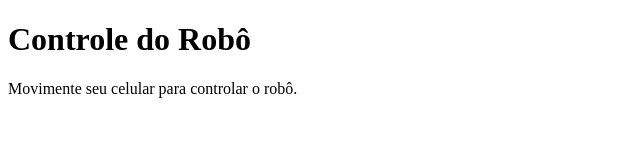
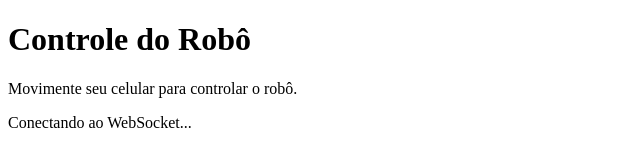
Before and after one commit to UniRobotica/MoveRoboEsp32Wifi, a plain HTML site: page index.html in a window 1280 px wide. Shown: the whole page, without its empty margins (0-640 px from the left). Drawn offline with Linux system fonts and the light colour scheme.

Commit message:
update index

```diff
--- a/index.html
+++ b/index.html
@@ -23,5 +23,13 @@
         .catch(error => console.error("Erro:", error));
     });
   </script>
+<div id="log"></div>
+<script>
+  function logMessage(message) {
+    document.getElementById("log").innerHTML += message + "<br>";
+  }
+  logMessage("Conectando ao WebSocket...");
+</script>
+
 </body>
 </html>
```
